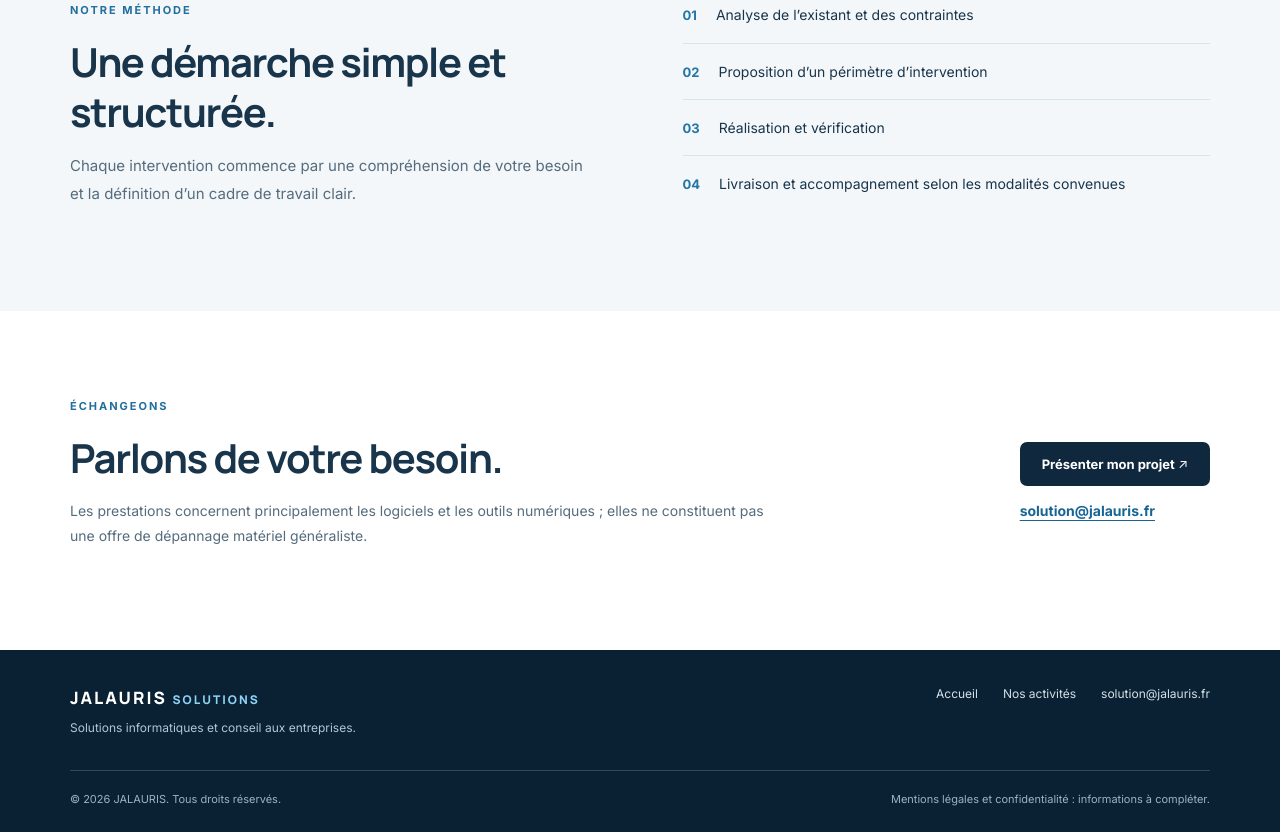
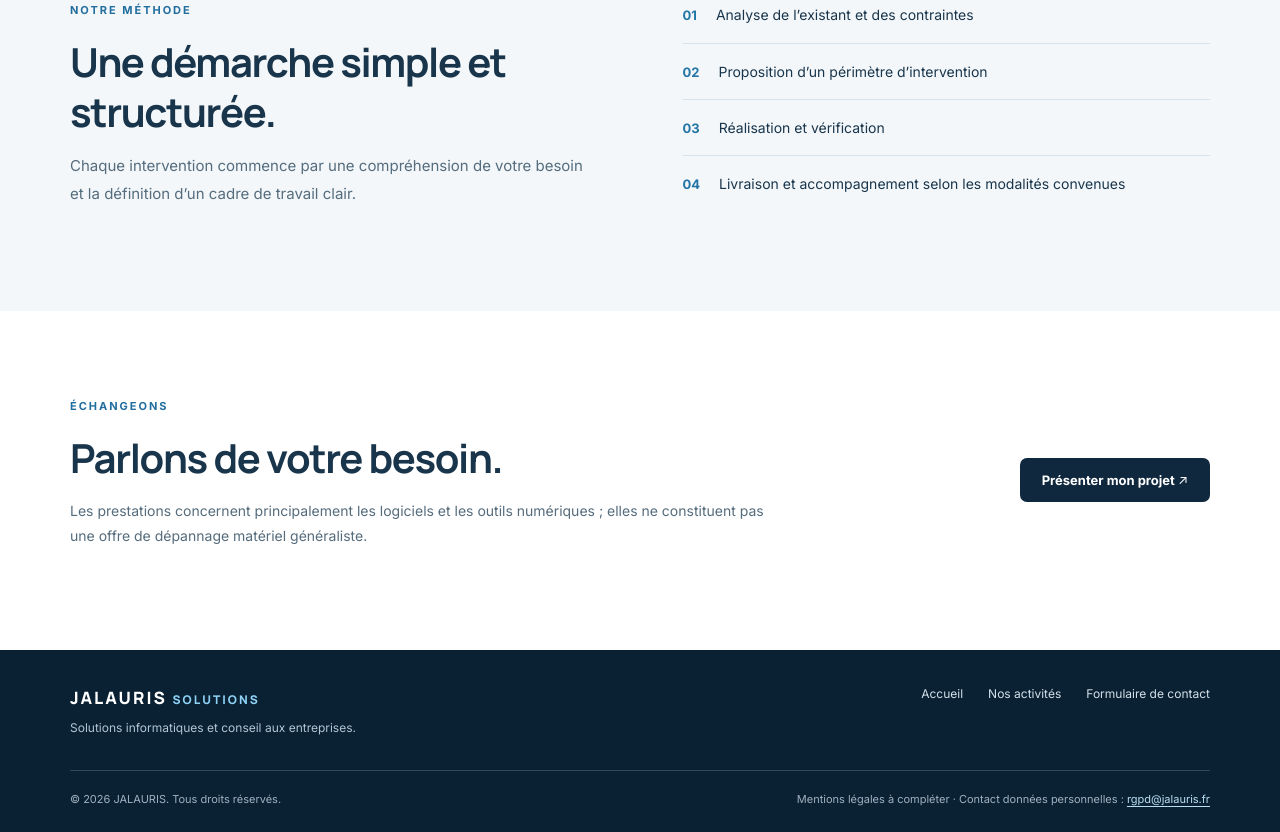
Before and after one commit to jorisbarbin/Jalauris_solutions, a plain HTML site: page prestations-informatiques.html in a window 1280 px wide. Shown: the part 1128-1960 px from the top of the page. Drawn offline with Linux system fonts and the light colour scheme.

Commit message:
Sécurise formulaire et retire adresse commerciale publique

```diff
--- a/prestations-informatiques.html
+++ b/prestations-informatiques.html
@@ -58,13 +58,13 @@
     <section class="section detail-callout" aria-labelledby="echanger">
       <div class="container detail-callout-inner">
         <div><p class="eyebrow">ÉCHANGEONS</p><h2 id="echanger">Parlons de votre besoin.</h2><p>Les prestations concernent principalement les logiciels et les outils numériques ; elles ne constituent pas une offre de dépannage matériel généraliste.</p></div>
-        <div class="detail-contact-actions"><a class="button-primary" href="/index.html#contact">Présenter mon projet ↗</a><a class="email-link" href="mailto:solution@jalauris.fr">solution@jalauris.fr</a></div>
+        <div class="detail-contact-actions"><a class="button-primary" href="/index.html#contact">Présenter mon projet ↗</a></div>
       </div>
     </section>
   </main>
   <footer class="footer">
-    <div class="container footer-main"><div><strong>JALAURIS <span>SOLUTIONS</span></strong><p>Solutions informatiques et conseil aux entreprises.</p></div><nav aria-label="Liens de pied de page"><a href="/index.html">Accueil</a><a href="/index.html#activites">Nos activités</a><a href="mailto:solution@jalauris.fr">solution@jalauris.fr</a></nav></div>
-    <div class="container footer-bottom"><span>© <span id="year"></span> JALAURIS. Tous droits réservés.</span><span>Mentions légales et confidentialité : informations à compléter.</span></div>
+    <div class="container footer-main"><div><strong>JALAURIS <span>SOLUTIONS</span></strong><p>Solutions informatiques et conseil aux entreprises.</p></div><nav aria-label="Liens de pied de page"><a href="/index.html">Accueil</a><a href="/index.html#activites">Nos activités</a><a href="/index.html#contact">Formulaire de contact</a></nav></div>
+    <div class="container footer-bottom"><span>© <span id="year"></span> JALAURIS. Tous droits réservés.</span><span>Mentions légales à compléter · Contact données personnelles : <a href="mailto:rgpd@jalauris.fr">rgpd@jalauris.fr</a></span></div>
   </footer>
 </body>
 </html>
```
